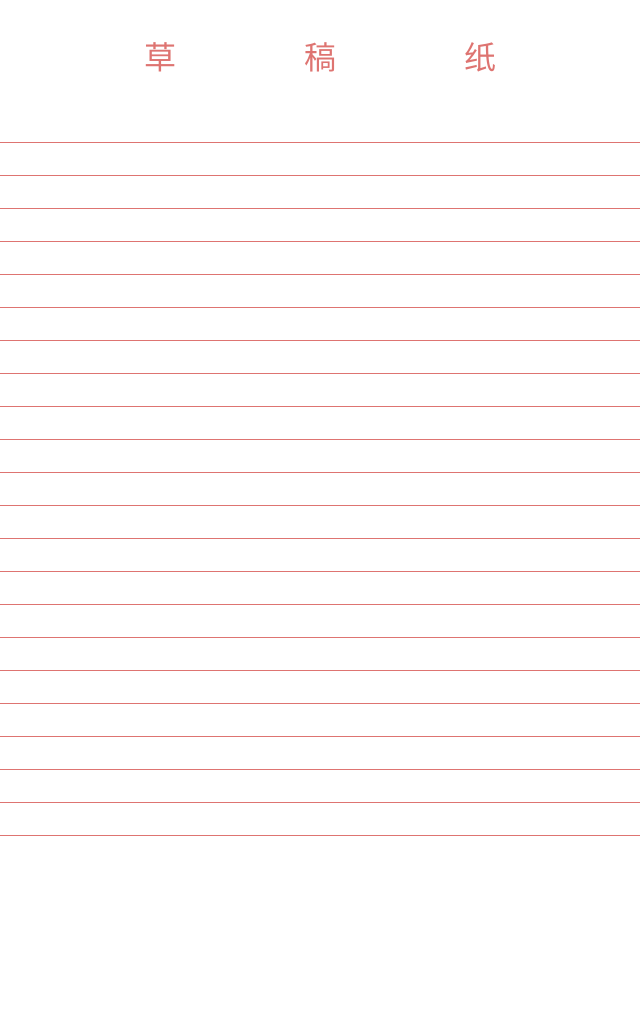
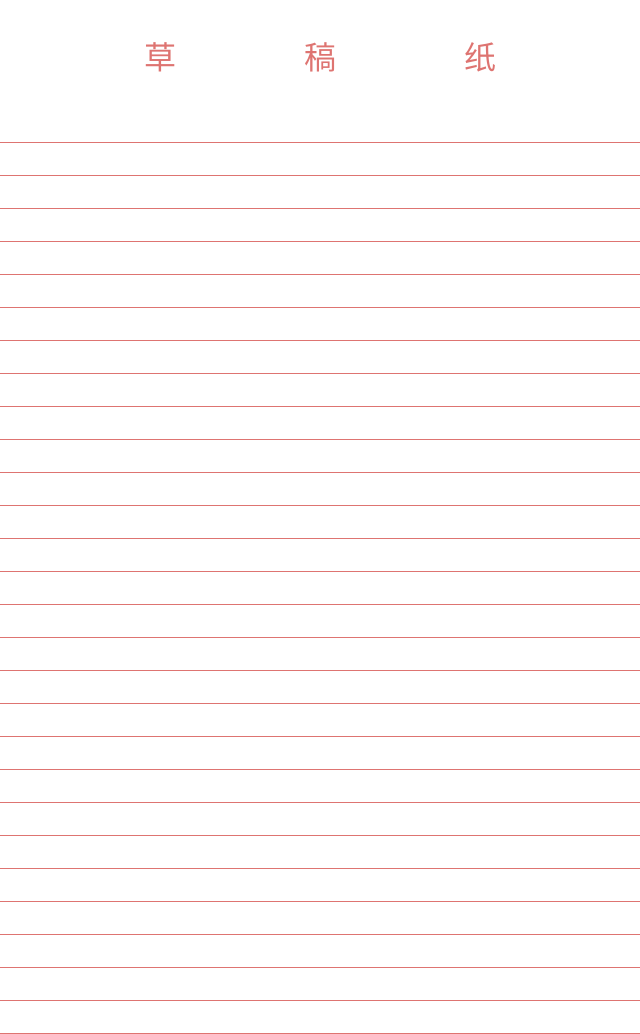
Before and after one commit to jwenjian/paper-print, a plain HTML site: page caogaozhi.html in a window 1280 px wide. Shown: the whole page, without its empty margins (320-960 px from the left). Before the commit the page ends 836 px from the top, so only its background shows below. Drawn offline with Linux system fonts and the light colour scheme; a small style sheet from the web is missing.

Commit message:
Update caogaozhi.html

```diff
--- a/caogaozhi.html
+++ b/caogaozhi.html
@@ -89,7 +89,12 @@
     <div class="line"></div>
     <div class="line"></div>
     <div class="line"></div>
-
+    <div class="line"></div>
+    <div class="line"></div>
+    <div class="line"></div>
+    <div class="line"></div>
+    <div class="line"></div>
+    <div class="line"></div>
 </body>
 
 </html>
```
